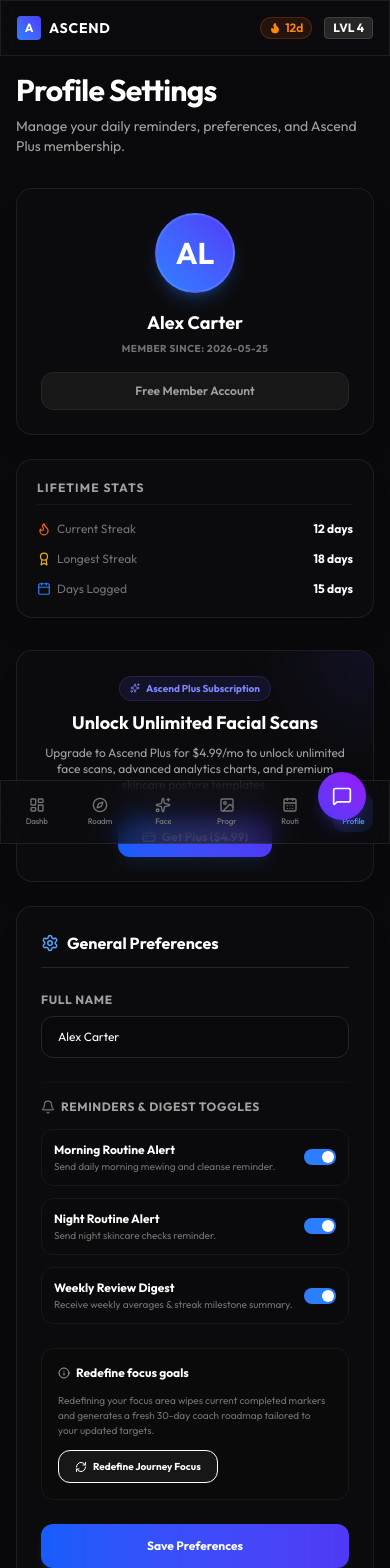
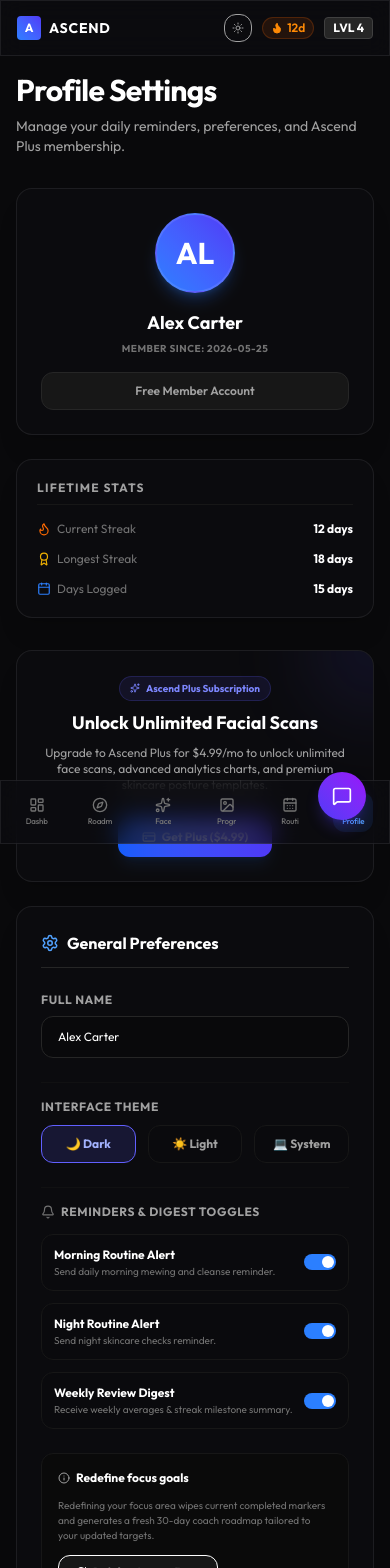
Before and after one commit to PushkarSingh1204/Ascend, a React (Vite) app: page /profile in a window 390 px wide. Shown: the top 1568 px of the page. Built offline with nearby package versions, Linux system fonts and the light colour scheme; sample sign-in values are in the browser's storage.

Commit message:
Support theme toggling on mobile header and inside Profile settings preferences

```diff
--- a/src/components/Sidebar.jsx
+++ b/src/components/Sidebar.jsx
@@ -3,6 +3,7 @@ import React from 'react';
 import { NavLink, useNavigate } from 'react-router-dom';
 import { useAuth } from '../context/AuthContext';
 import { useGame } from '../context/GameContext';
+import { useTheme } from '../context/ThemeContext';
 import {
   LayoutDashboard,
   Sparkles,
@@ -17,10 +18,13 @@ import {
   ClipboardCheck,
   User,
   Users,
-  Calendar
+  Calendar,
+  Sun,
+  Moon
 } from 'lucide-react';
 
 export default function Sidebar() {
+  const { theme, setTheme } = useTheme();
   const { logout, user } = useAuth();
   const { xp, level, streak, getXpForLevel, getXpRequiredForNextLevel } = useGame();
   const navigate = useNavigate();
@@ -142,7 +146,15 @@ export default function Sidebar() {
           <span className="font-bold tracking-wider text-sm">ASCEND</span>
         </div>
 
-        <div className="flex items-center gap-3">
+        <div className="flex items-center gap-2.5">
+          <button
+            onClick={() => setTheme(theme === 'dark' ? 'light' : 'dark')}
+            className="w-7 h-7 rounded-lg bg-neutral-850 border border-neutral-805 flex items-center justify-center text-neutral-400 hover:text-white transition-colors cursor-pointer"
+            title="Toggle Theme"
+          >
+            {theme === 'dark' ? <Sun size={12} /> : <Moon size={12} />}
+          </button>
+
           <div className="flex items-center gap-1 text-orange-400 bg-orange-500/10 border border-orange-500/20 px-2 py-0.5 rounded-full text-xs font-semibold">
             <Flame size={12} className="fill-orange-400" />
             <span>{streak}d</span>
--- a/src/pages/Profile.jsx
+++ b/src/pages/Profile.jsx
@@ -4,6 +4,7 @@ import { useNavigate, useSearchParams } from 'react-router-dom';
 import { useAuth } from '../context/AuthContext';
 import { useGame } from '../context/GameContext';
 import { getProfile, updateProfile } from '../services/db';
+import { useTheme } from '../context/ThemeContext';
 import {
   User,
   Settings,
@@ -20,6 +21,7 @@ import {
 } from 'lucide-react';
 
 export default function Profile() {
+  const { theme, setTheme } = useTheme();
   const { user, setUser } = useAuth();
   const { level, streak, longestStreak, daysToAscend } = useGame();
   const navigate = useNavigate();
@@ -201,6 +203,27 @@ export default function Profile() {
                 />
               </div>
 
+              {/* Interface Theme preferences */}
+              <div className="space-y-2.5 pt-4 border-t border-neutral-900/60">
+                <label className="text-xs font-bold text-neutral-400 uppercase tracking-wider block">Interface Theme</label>
+                <div className="grid grid-cols-3 gap-3">
+                  {[
+                    { id: 'dark', label: '🌙 Dark' },
+                    { id: 'light', label: '☀️ Light' },
+                    { id: 'system', label: '💻 System' }
+                  ].map(t => (
+                    <button
+                      key={t.id}
+                      type="button"
+                      onClick={() => setTheme(t.id)}
+                      className={`py-2.5 rounded-xl border text-xs font-bold transition-all cursor-pointer ${theme === t.id ? 'bg-indigo-500/15 border-indigo-500 text-indigo-300' : 'bg-neutral-950/40 border-neutral-900 text-neutral-400 hover:text-white'}`}
+                    >
+                      {t.label}
+                    </button>
+                  ))}
+                </div>
+              </div>
+
               {/* Notification preferences */}
               <div className="space-y-3.5 pt-4 border-t border-neutral-900/60">
                 <label className="text-xs font-bold text-neutral-400 uppercase tracking-wider block flex items-center gap-1.5">
```
